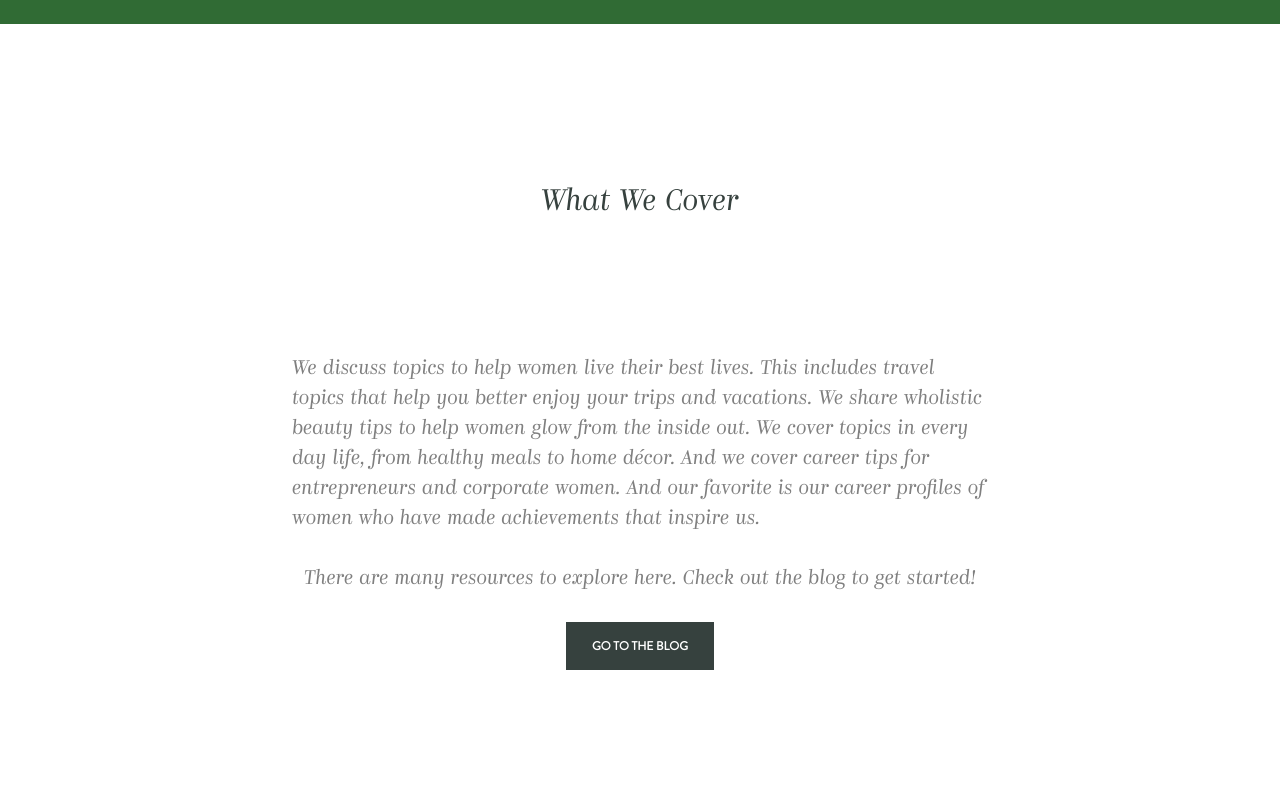
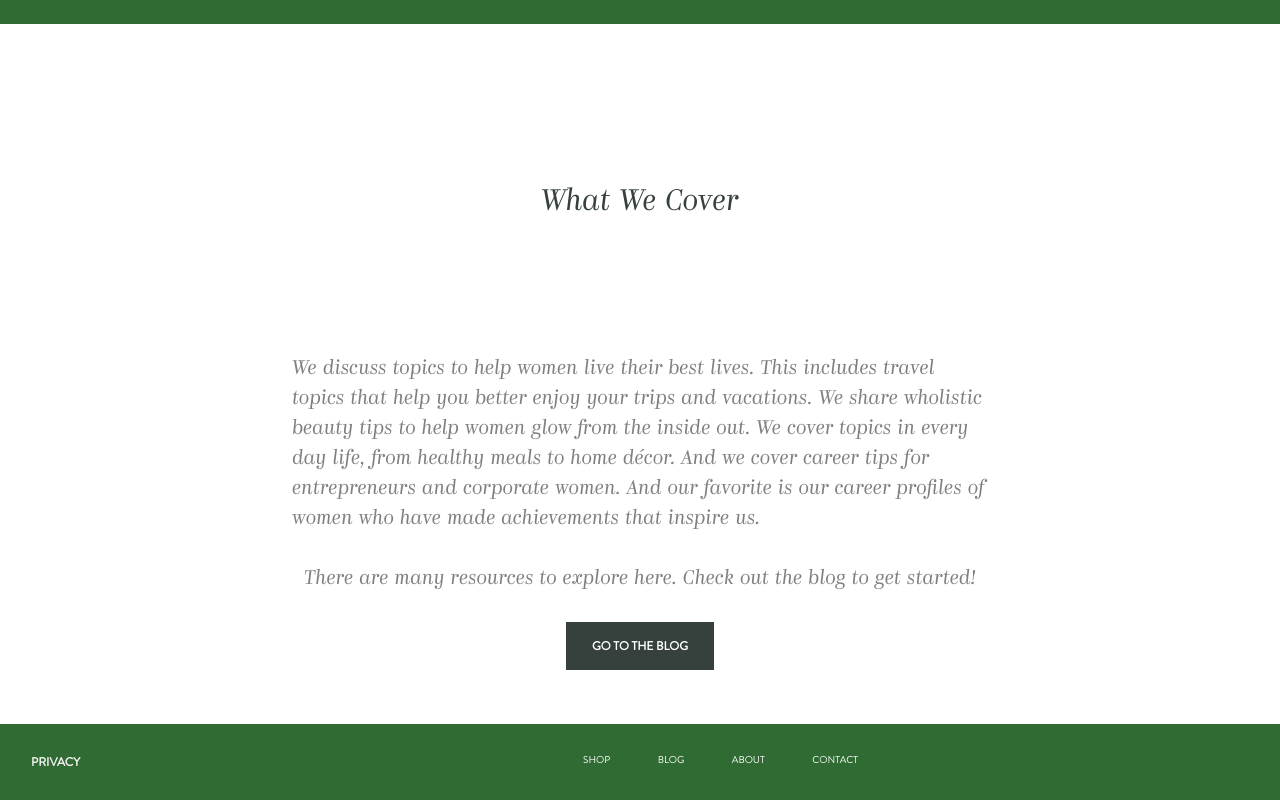
Before and after one commit to megi-j/lecture-8, a plain HTML site: page index.html in a window 1280 px wide. Shown: the part 1843-2643 px from the top of the page. Before the commit the page ends 2567 px from the top, so only its background shows below. Drawn offline with Linux system fonts and the light colour scheme.

Commit message:
added footer

```diff
--- a/css/style.css
+++ b/css/style.css
@@ -123,6 +123,7 @@ header {
     font-size: 30px;
     font-style: italic;
     color: #36413E;
+    font-weight: normal;
 }
 .text-box {
     display: flex;
@@ -161,3 +162,39 @@ p:nth-child(2) {
     align-items: center;
 }
 /* 3rd section ends */
+/* footer starts */
+.footer {
+    background-color: #306B34;
+    height: 76px;
+    width: 100%;
+    display: flex;
+    align-items: center;
+}
+.footer div {
+    display: flex;
+    margin-left: 31px;
+}
+.footer a {
+    font-family: 'Brandon Grotesque';
+    font-size: 12px;
+    font-weight: bold;
+    color: #F4F4F1;
+    display: flex;
+    align-items: center;
+}
+.nav-footer {
+    width: 275px;
+    height: 15px;
+    margin-left: 503px;
+}
+.nav-footer ul {
+    display: flex;
+    justify-content: space-between;
+    align-items: center;
+}
+.nav-footer a {
+    font-family: 'Brandon Grotesque';
+    font-size: 10px;
+    color: #FFFFFF;
+    font-weight: normal;
+}
--- a/index.html
+++ b/index.html
@@ -83,9 +83,30 @@
             <div class="blog">
                 <a href="#">GO TO THE BLOG</a>
             </div>
-
         </div>
     </section>
-
+    <footer>
+        <div class="footer">
+            <div>
+                <a href="#">PRIVACY</a>
+            </div>
+            <nav class="nav-footer">
+                <ul>
+                    <li>
+                        <a href="#">SHOP</a>
+                    </li>
+                    <li>
+                        <a href="#">BLOG</a>
+                    </li>
+                    <li>
+                        <a href="#">ABOUT</a>
+                    </li>
+                    <li>
+                        <a href="#">CONTACT</a>
+                    </li>
+                </ul>
+            </nav>
+        </div>
+    </footer>
 </body>
 </html>
```
